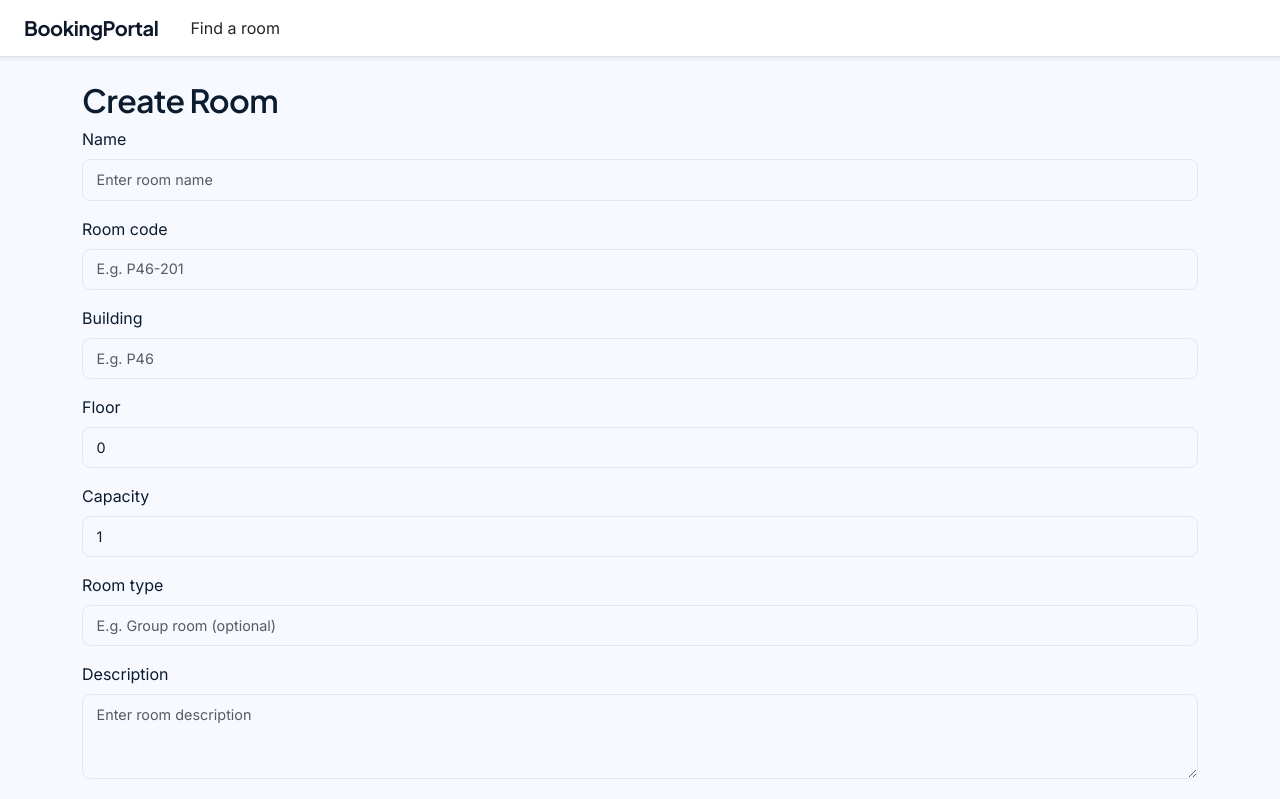
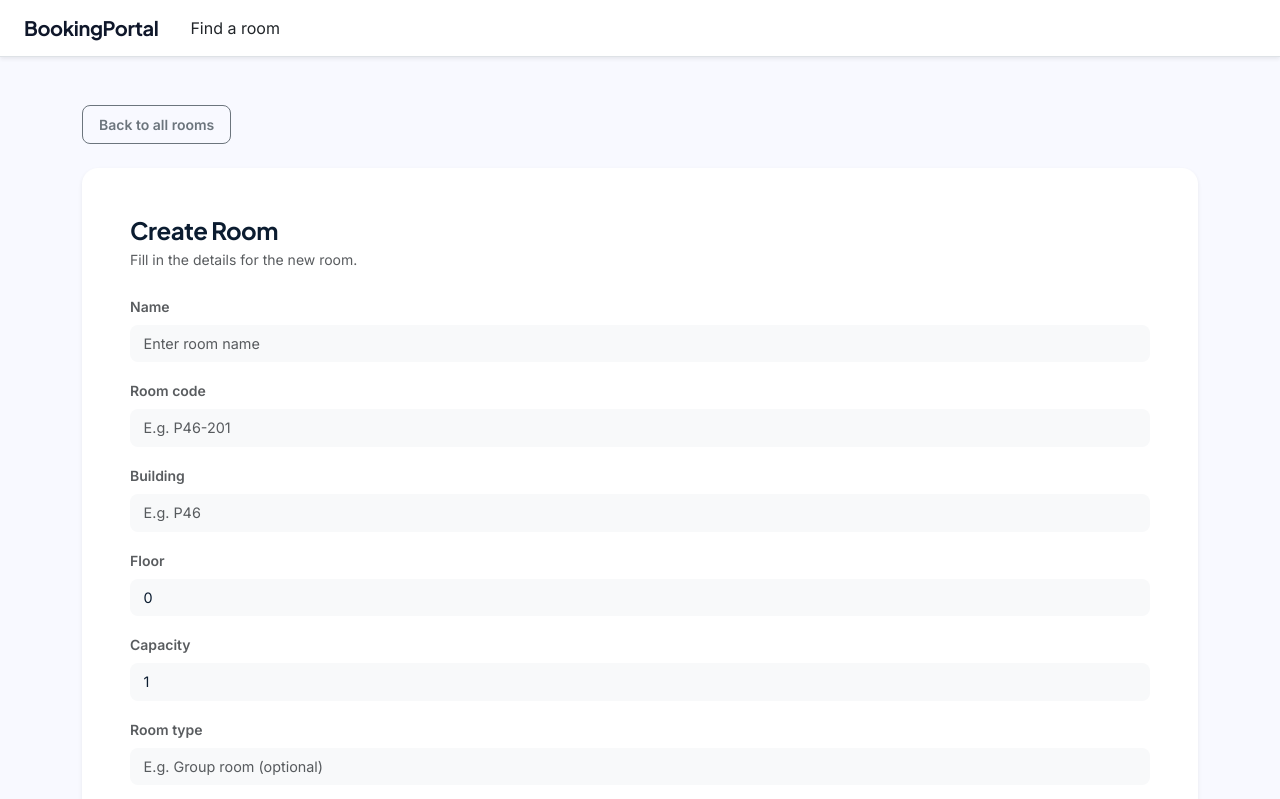
Before and after one commit to philipihle/webapp-f26-exam, a React (Vite) app in the folder SubTask2/roomBookSub2/: page /roomcreate in a window 1280 px wide. Shown: the top 799 px of the page. Built offline with nearby package versions, Linux system fonts and the light colour scheme.

Commit message:
Style room forms and create/update pages like SubTask1

```diff
--- a/SubTask2/roomBookSub2/src/rooms/RoomCreatePage.tsx
+++ b/SubTask2/roomBookSub2/src/rooms/RoomCreatePage.tsx
@@ -1,4 +1,4 @@
-import { useNavigate } from 'react-router-dom';
+import { Link, useNavigate } from 'react-router-dom';
 import { useMutation, useQueryClient } from '@tanstack/react-query';
 import RoomForm from './RoomForm';
 import * as RoomService from './RoomService';
@@ -16,13 +16,19 @@ export default function RoomCreatePage() {
   });
 
   return (
-    <div className="text-start">
-      <h2>Create Room</h2>
-      <RoomForm
-        onRoomChanged={(room) => mutation.mutateAsync(room)}
-        error={mutation.error instanceof Error ? mutation.error.message : null}
-        submitting={mutation.isPending}
-      />
+    <div className="py-4 text-start">
+      <div className="mb-4">
+        <Link to="/rooms" className="btn btn-outline-secondary btn-sm">Back to all rooms</Link>
+      </div>
+      <div className="card border-0 shadow-sm rounded-4 bg-white p-4 p-md-5">
+        <h4 className="fw-bold mb-1">Create Room</h4>
+        <p className="text-muted small mb-4">Fill in the details for the new room.</p>
+        <RoomForm
+          onRoomChanged={(room) => mutation.mutateAsync(room)}
+          error={mutation.error instanceof Error ? mutation.error.message : null}
+          submitting={mutation.isPending}
+        />
+      </div>
     </div>
   );
 }
--- a/SubTask2/roomBookSub2/src/rooms/RoomForm.tsx
+++ b/SubTask2/roomBookSub2/src/rooms/RoomForm.tsx
@@ -56,8 +56,9 @@ export default function RoomForm({
   return (
     <Form onSubmit={handleSubmit}>
       <Form.Group controlId="formRoomName" className="mb-3">
-        <Form.Label>Name</Form.Label>
+        <Form.Label className="small fw-semibold text-muted">Name</Form.Label>
         <Form.Control
+          className="bg-light border-0 py-2"
           type="text"
           placeholder="Enter room name"
           value={name}
@@ -69,8 +70,9 @@ export default function RoomForm({
       </Form.Group>
 
       <Form.Group controlId="formRoomCode" className="mb-3">
-        <Form.Label>Room code</Form.Label>
+        <Form.Label className="small fw-semibold text-muted">Room code</Form.Label>
         <Form.Control
+          className="bg-light border-0 py-2"
           type="text"
           placeholder="E.g. P46-201"
           value={roomCode}
@@ -81,8 +83,9 @@ export default function RoomForm({
       </Form.Group>
 
       <Form.Group controlId="formRoomBuilding" className="mb-3">
-        <Form.Label>Building</Form.Label>
+        <Form.Label className="small fw-semibold text-muted">Building</Form.Label>
         <Form.Control
+          className="bg-light border-0 py-2"
           type="text"
           placeholder="E.g. P46"
           value={building}
@@ -93,8 +96,9 @@ export default function RoomForm({
       </Form.Group>
 
       <Form.Group controlId="formRoomFloor" className="mb-3">
-        <Form.Label>Floor</Form.Label>
+        <Form.Label className="small fw-semibold text-muted">Floor</Form.Label>
         <Form.Control
+          className="bg-light border-0 py-2"
           type="number"
           value={floor}
           onChange={(e) => setFloor(Number(e.target.value))}
@@ -105,8 +109,9 @@ export default function RoomForm({
       </Form.Group>
 
       <Form.Group controlId="formRoomCapacity" className="mb-3">
-        <Form.Label>Capacity</Form.Label>
+        <Form.Label className="small fw-semibold text-muted">Capacity</Form.Label>
         <Form.Control
+          className="bg-light border-0 py-2"
           type="number"
           value={capacity}
           onChange={(e) => setCapacity(Number(e.target.value))}
@@ -117,8 +122,9 @@ export default function RoomForm({
       </Form.Group>
 
       <Form.Group controlId="formRoomType" className="mb-3">
-        <Form.Label>Room type</Form.Label>
+        <Form.Label className="small fw-semibold text-muted">Room type</Form.Label>
         <Form.Control
+          className="bg-light border-0 py-2"
           type="text"
           placeholder="E.g. Group room (optional)"
           value={roomType}
@@ -128,8 +134,9 @@ export default function RoomForm({
       </Form.Group>
 
       <Form.Group controlId="formRoomDescription" className="mb-3">
-        <Form.Label>Description</Form.Label>
+        <Form.Label className="small fw-semibold text-muted">Description</Form.Label>
         <Form.Control
+          className="bg-light border-0 py-2"
           as="textarea"
           rows={3}
           placeholder="Enter room description"
@@ -140,8 +147,9 @@ export default function RoomForm({
       </Form.Group>
 
       <Form.Group controlId="formRoomAmenities" className="mb-3">
-        <Form.Label>Amenities</Form.Label>
+        <Form.Label className="small fw-semibold text-muted">Amenities</Form.Label>
         <Form.Control
+          className="bg-light border-0 py-2"
           type="text"
           placeholder="Comma separated, e.g. Whiteboard, Projector"
           value={amenities}
@@ -158,7 +166,7 @@ export default function RoomForm({
         />
       </Form.Group>
 
-      {error && <Alert variant="danger">{error}</Alert>}
+      {error && <Alert variant="danger" className="py-2 px-3 small border-0 rounded-3">{error}</Alert>}
 
       <Button variant="primary" type="submit" disabled={submitting}>
         {submitting ? 'Saving...' : roomId ? 'Update Room' : 'Create Room'}
--- a/SubTask2/roomBookSub2/src/rooms/RoomUpdatePage.tsx
+++ b/SubTask2/roomBookSub2/src/rooms/RoomUpdatePage.tsx
@@ -1,4 +1,4 @@
-import { useNavigate, useParams } from 'react-router-dom';
+import { Link, useNavigate, useParams } from 'react-router-dom';
 import { useQuery, useMutation, useQueryClient } from '@tanstack/react-query';
 import RoomForm from './RoomForm';
 import * as RoomService from './RoomService';
@@ -28,8 +28,13 @@ export default function RoomUpdatePage() {
   if (!roomQuery.data) return <p>No room found</p>;
 
   return (
-    <div className="text-start">
-      <h2>Update Room</h2>
+    <div className="py-4 text-start">
+      <div className="mb-4">
+        <Link to="/rooms" className="btn btn-outline-secondary btn-sm">Back to all rooms</Link>
+      </div>
+      <div className="card border-0 shadow-sm rounded-4 bg-white p-4 p-md-5">
+        <h4 className="fw-bold mb-1">Update Room</h4>
+        <p className="text-muted small mb-4">Change the details for {roomQuery.data.name}.</p>
         <RoomForm
           onRoomChanged={(room) => mutation.mutateAsync(room)}
           roomId={roomQuery.data.id}
@@ -38,5 +43,6 @@ export default function RoomUpdatePage() {
           submitting={mutation.isPending}
         />
       </div>
+    </div>
   );
 }
```
Lines whose indentation alone changed are shown as unchanged.
